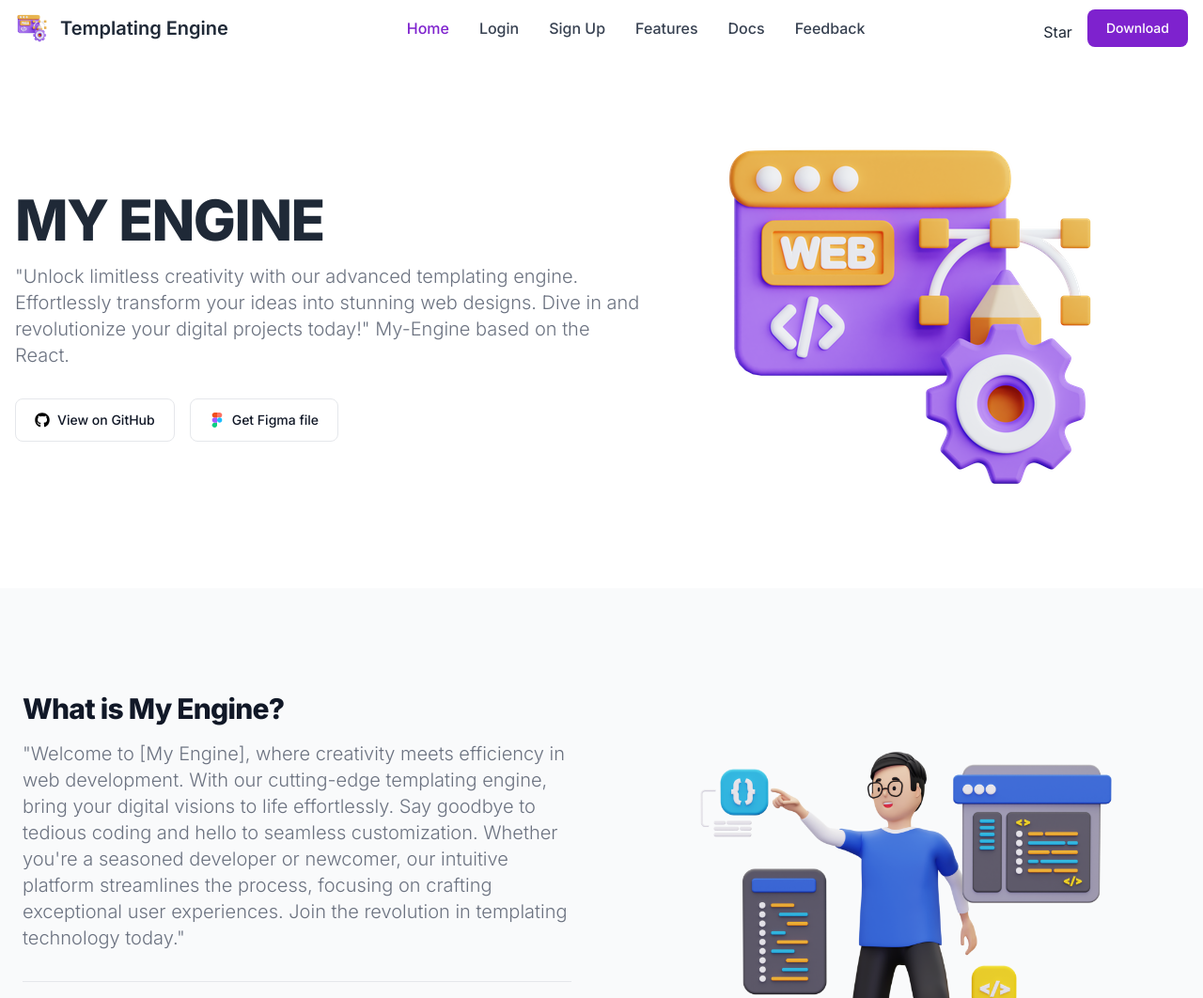
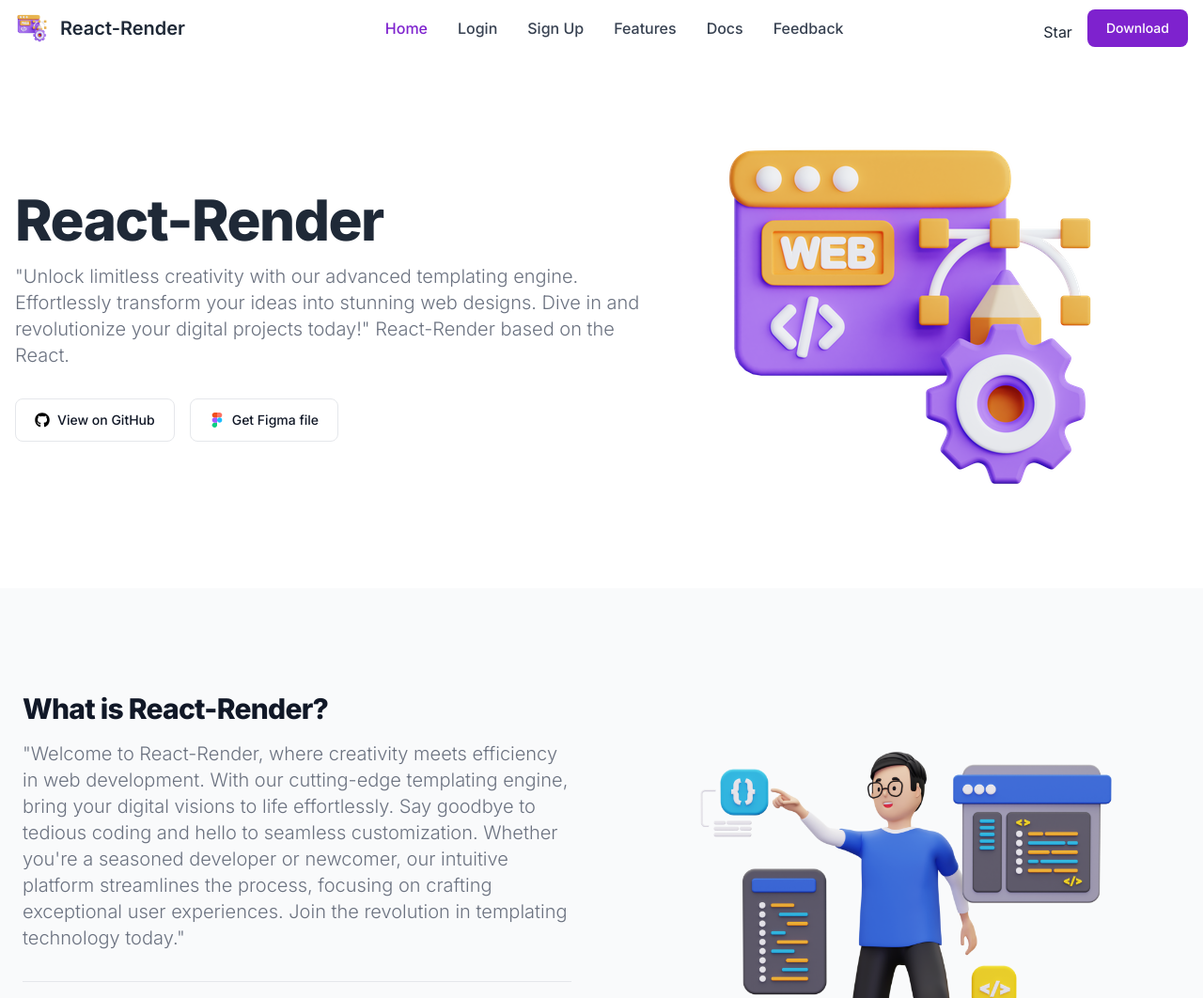
Before and after one commit to hacktivity-101/React-Render, a Next.js app in the folder frontend/: page / in a window 1280 px wide. Shown: the top 1062 px of the page at 94% size. Built offline with nearby package versions, Linux system fonts and the light colour scheme.

Commit message:
React-Render

```diff
--- a/frontend/src/app/page.jsx
+++ b/frontend/src/app/page.jsx
@@ -15,7 +15,7 @@
                   alt="Landwind Logo"
                 />
                 <span className="self-center text-xl font-semibold whitespace-nowrap dark:text-white">
-                  Templating Engine
+                React-Render
                 </span>
               </a>
               <div className="flex items-center lg:order-2">
@@ -136,14 +136,14 @@
           <div className="grid max-w-screen-xl px-4 pt-20 pb-8 mx-auto lg:gap-8 xl:gap-0 lg:py-16 lg:grid-cols-12 lg:pt-28">
             <div className="mr-auto place-self-center lg:col-span-7">
               <h1 className="max-w-2xl mb-4 text-4xl font-extrabold leading-none tracking-tight md:text-5xl xl:text-6xl dark:text-white">
-                MY ENGINE
+              React-Render
               </h1>
               <p className="max-w-2xl mb-6 font-light text-gray-500 lg:mb-8 md:text-lg lg:text-xl dark:text-gray-400">
               "Unlock limitless creativity with our advanced templating engine. Effortlessly transform your ideas into stunning web designs. Dive in and revolutionize your digital projects today!"
 
 {" "}
                 <a href="#" className="hover:underline">
-                  My-Engine
+                React-Render
                 </a>{" "}
                 based on the {" "}
                 <a
@@ -234,11 +234,11 @@
             <div className="items-center gap-8 lg:grid lg:grid-cols-2 xl:gap-16">
               <div className="text-gray-500 sm:text-lg dark:text-gray-400">
                 <h2 className="mb-4 text-3xl font-extrabold tracking-tight text-gray-900 dark:text-white">
-                  What is My Engine?
+                  What is React-Render?
                 </h2>
                 <p className="mb-8 font-light lg:text-xl">
 
-                "Welcome to [My Engine], where creativity meets efficiency in web development. With our cutting-edge templating engine, bring your digital visions to life effortlessly. Say goodbye to tedious coding and hello to seamless customization. Whether you're a seasoned developer or newcomer, our intuitive platform streamlines the process, focusing on crafting exceptional user experiences. Join the revolution in templating technology today."
+                "Welcome to React-Render, where creativity meets efficiency in web development. With our cutting-edge templating engine, bring your digital visions to life effortlessly. Say goodbye to tedious coding and hello to seamless customization. Whether you're a seasoned developer or newcomer, our intuitive platform streamlines the process, focusing on crafting exceptional user experiences. Join the revolution in templating technology today."
                 </p>
                 {/* List */}
                 <ul
@@ -456,7 +456,7 @@
                 Active development
                 </h3>
                 <p className="font-light text-gray-500 dark:text-gray-400">
-                My-Engine has an active users, and the library is under active development. We're happy to answer your questions or give you help.
+                React-Render has an active users, and the library is under active development. We're happy to answer your questions or give you help.
                 </p>
               </div>
               <div>
@@ -909,16 +909,17 @@
                   className="h-6 mr-3 sm:h-9"
                   alt="Landwind Logo"
                 />
-                My-Engine
+                React-Render
+
               </a>
               <span className="block text-sm text-center text-gray-500 dark:text-gray-400">
-                © 2021-2022 My-Engine™. All Rights Reserved. Built with{" "}
+                © 2023-2024 React-Render™. All Rights Reserved. Built with{" "}
 
                 <a
                   href="#"
                   className="text-purple-600 hover:underline dark:text-purple-500"
                 >
-                  My-Engine
+                  React-Render
                 </a>
                 .
               </span>
```
